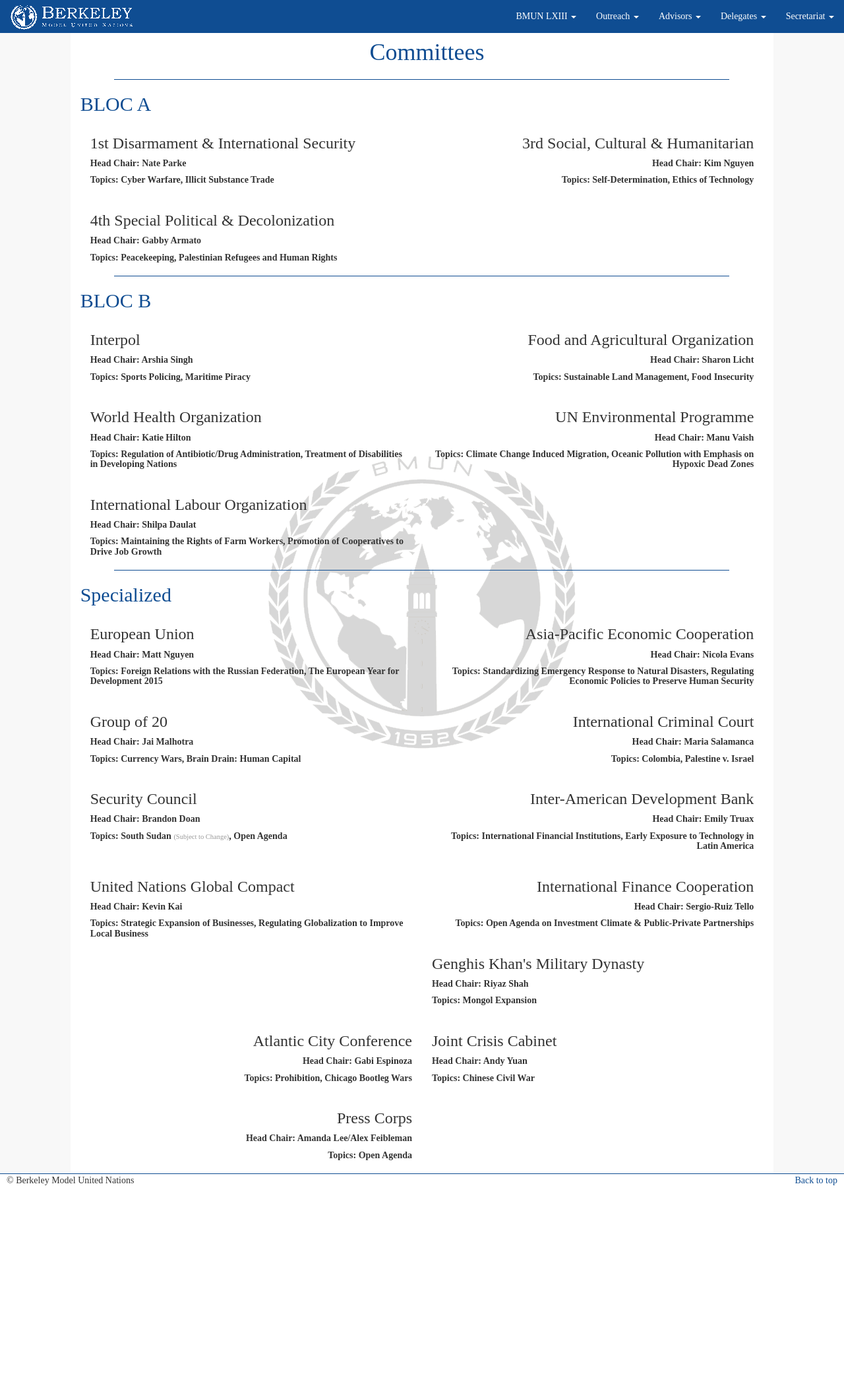
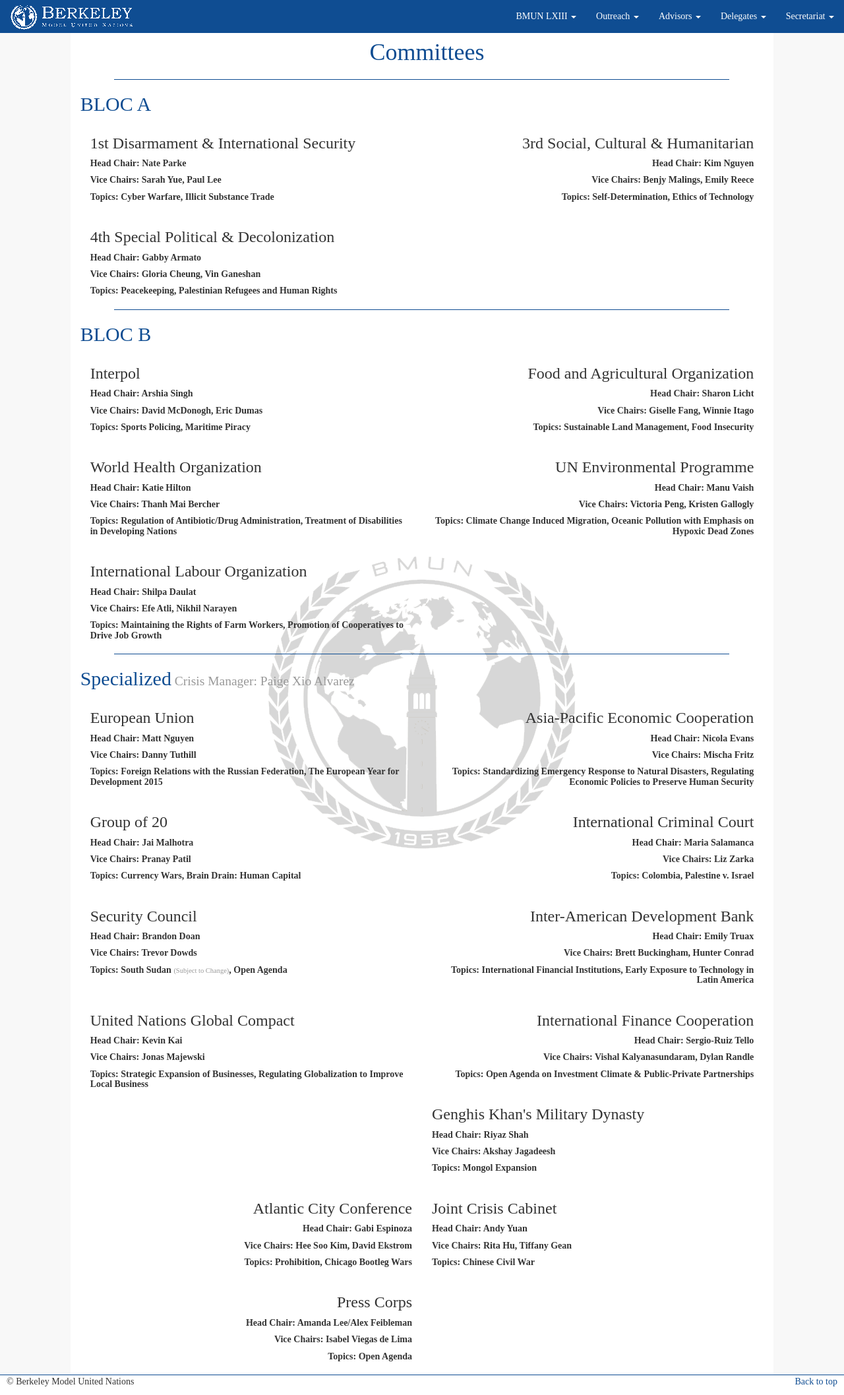
Before and after one commit to nathanielparke/website, a PHP site: page /Committees.php in a window 1280 px wide. Shown: the whole page at 66% size. Before the commit the page ends 1797 px from the top, so only its background shows below. Run offline with PHP 8.4, Linux system fonts and the light colour scheme; some libraries are stand-ins or nearby versions.

Commit message:
Adds vice chairs

```diff
--- a/Committees.php
+++ b/Committees.php
@@ -15,18 +15,21 @@
             <div class="col-md-6 committee">
                 <h3 class="committee-heading"> 1st Disarmament & International Security</h3>
                 <h5><strong>Head Chair: Nate Parke</strong></h5>
+                <h5><strong>Vice Chairs: Sarah Yue, Paul Lee</h5></strong>
                 <h5><strong>Topics: Cyber Warfare, Illicit Substance Trade</strong></h5>
             </div>
 
             <div class="col-md-6 committee" style="text-align:right">
                 <h3 class="committee-heading"> 3rd Social, Cultural & Humanitarian</h3>
                 <h5><strong>Head Chair: Kim Nguyen</strong></h5>
+                <h5><strong>Vice Chairs: Benjy Malings, Emily Reece</h5></strong>
                 <h5><strong>Topics: Self-Determination, Ethics of Technology</strong></h5>
             </div>
 
             <div class="col-md-6 committee" style="text-align:left">
                 <h3 class="committee-heading"> 4th Special Political & Decolonization</h3>
                 <h5><strong>Head Chair: Gabby Armato</strong></h5>
+                <h5><strong>Vice Chairs: Gloria Cheung, Vin Ganeshan</h5></strong>
                 <h5><strong>Topics: Peacekeeping, Palestinian Refugees and Human Rights</strong></h5>
             </div>
 
@@ -37,106 +40,123 @@
             <div class="col-md-6 committee">
                 <h3 class="committee-heading"> Interpol</h3>
                 <h5><strong>Head Chair: Arshia Singh</strong></h5>
+                <h5><strong>Vice Chairs: David McDonogh, Eric Dumas</h5></strong>
                 <h5><strong>Topics: Sports Policing, Maritime Piracy</strong></h5>
             </div>
 
             <div class="col-md-6 committee" style="text-align:right">
                 <h3 class="committee-heading"> Food and Agricultural Organization</h3>
                 <h5><strong>Head Chair: Sharon Licht</strong></h5>
+                <h5><strong>Vice Chairs: Giselle Fang, Winnie Itago</h5></strong>
                 <h5><strong>Topics: Sustainable Land Management, Food Insecurity</strong></h5>
             </div>
 
             <div class="col-md-6 committee">
                 <h3 class="committee-heading"> World Health Organization</h3>
                 <h5><strong>Head Chair: Katie Hilton</strong></h5>
+                <h5><strong>Vice Chairs: Thanh Mai Bercher</h5></strong>
                 <h5><strong>Topics: Regulation of Antibiotic/Drug Administration, Treatment of Disabilities in Developing Nations</strong></h5>
             </div>
 
             <div class="col-md-6 committee" style="text-align:right">
                 <h3 class="committee-heading"> UN Environmental Programme</h3>
                 <h5><strong>Head Chair: Manu Vaish</strong></h5>
+                <h5><strong>Vice Chairs: Victoria Peng, Kristen Gallogly</h5></strong>
                 <h5><strong>Topics: Climate Change Induced Migration, Oceanic Pollution with Emphasis on Hypoxic Dead Zones</strong></h5>
             </div>
 
             <div class="col-md-6 committee">
                 <h3 class="committee-heading"> International Labour Organization</h3>
                 <h5><strong>Head Chair: Shilpa Daulat</strong></h5>
+                <h5><strong>Vice Chairs: Efe Atli, Nikhil Narayen</h5></strong>
                 <h5><strong>Topics: Maintaining the Rights of Farm Workers, Promotion of Cooperatives to Drive Job Growth</strong></h5>
             </div>
 
             <hr>
 
-            <h2 class="bloc-heading">Specialized</h2>
+            <h2 class="bloc-heading">Specialized<small> Crisis Manager: Paige Xio Alvarez</small></h2>
 
             <div class="col-md-6 committee">
                 <h3 class="committee-heading"> European Union</h3>
                 <h5><strong>Head Chair: Matt Nguyen</strong></h5>
+                <h5><strong>Vice Chairs: Danny Tuthill</h5></strong>
                 <h5><strong>Topics: Foreign Relations with the Russian Federation, The European Year for Development 2015</strong></h5>
             </div>
 
             <div class="col-md-6 committee" style="text-align:right">
                 <h3 class="committee-heading"> Asia-Pacific Economic Cooperation</h3>
                 <h5><strong>Head Chair: Nicola Evans</strong></h5>
+                <h5><strong>Vice Chairs: Mischa Fritz</h5></strong>
                 <h5><strong>Topics: Standardizing Emergency Response to Natural Disasters, Regulating Economic Policies to Preserve Human Security</strong></h5>
             </div>
 
             <div class="col-md-6 committee">
                 <h3 class="committee-heading"> Group of 20</h3>
                 <h5><strong>Head Chair: Jai Malhotra</strong></h5>
+                <h5><strong>Vice Chairs: Pranay Patil</h5></strong>
                 <h5><strong>Topics: Currency Wars, Brain Drain: Human Capital</strong></h5>
             </div>
 
             <div class="col-md-6 committee" style="text-align:right">
                 <h3 class="committee-heading"> International Criminal Court</h3>
                 <h5><strong>Head Chair: Maria Salamanca</strong></h5>
+                <h5><strong>Vice Chairs: Liz Zarka</h5></strong>
                 <h5><strong>Topics: Colombia, Palestine v. Israel</strong></h5>
             </div>
 
             <div class="col-md-6 committee" >
                 <h3 class="committee-heading"> Security Council</h3>
                 <h5><strong>Head Chair: Brandon Doan</strong></h5>
+                <h5><strong>Vice Chairs: Trevor Dowds</h5></strong>
                 <h5><strong>Topics: South Sudan <small>(Subject to Change)</small>, Open Agenda</strong></h5>
             </div>
 
             <div class="col-md-6 committee" style="text-align:right">
                 <h3 class="committee-heading"> Inter-American Development Bank</h3>
                 <h5><strong>Head Chair: Emily Truax</strong></h5>
+                <h5><strong>Vice Chairs: Brett Buckingham, Hunter Conrad</h5></strong>
                 <h5><strong>Topics: International Financial Institutions, Early Exposure to Technology in Latin America</strong></h5>
             </div>
 
             <div class="col-md-6 committee">
                 <h3 class="committee-heading"> United Nations Global Compact</h3>
                 <h5><strong>Head Chair: Kevin Kai</strong></h5>
+                <h5><strong>Vice Chairs: Jonas Majewski</h5></strong>
                 <h5><strong>Topics: Strategic Expansion of Businesses, Regulating Globalization to Improve Local Business</strong></h5>
             </div>
 
             <div class="col-md-6 committee" style="text-align:right">
                 <h3 class="committee-heading"> International Finance Cooperation</h3>
                 <h5><strong>Head Chair: Sergio-Ruiz Tello</strong></h5>
+                <h5><strong>Vice Chairs: Vishal Kalyanasundaram, Dylan Randle</h5></strong>
                 <h5><strong>Topics: Open Agenda on Investment Climate & Public-Private Partnerships</strong></h5>
             </div>
 
             <div class="col-md-6 committee">
                 <h3 class="committee-heading"> Genghis Khan's Military Dynasty</h3>
                 <h5><strong>Head Chair: Riyaz Shah</strong></h5>
+                <h5><strong>Vice Chairs: Akshay Jagadeesh</h5></strong>
                 <h5><strong>Topics: Mongol Expansion</strong></h5>
             </div>
 
             <div class="col-md-6 committee" style="text-align:right">
                 <h3 class="committee-heading"> Atlantic City Conference</h3>
                 <h5><strong>Head Chair: Gabi Espinoza</strong></h5>
+                <h5><strong>Vice Chairs: Hee Soo Kim, David Ekstrom</h5></strong>
                 <h5><strong>Topics: Prohibition, Chicago Bootleg Wars</strong></h5>
             </div>
 
             <div class="col-md-6 committee">
                 <h3 class="committee-heading"> Joint Crisis Cabinet</h3>
                 <h5><strong>Head Chair: Andy Yuan</strong></h5>
+                <h5><strong>Vice Chairs: Rita Hu, Tiffany Gean</h5></strong>
                 <h5><strong>Topics: Chinese Civil War</strong></h5>
             </div>
 
             <div class="col-md-6 committee" style="text-align:right">
                 <h3 class="committee-heading"> Press Corps</h3>
                 <h5><strong>Head Chair: Amanda Lee/Alex Feibleman</strong></h5>
+                <h5><strong>Vice Chairs: Isabel Viegas de Lima</h5></strong>
                 <h5><strong>Topics: Open Agenda</strong></h5>
             </div>
 
```
